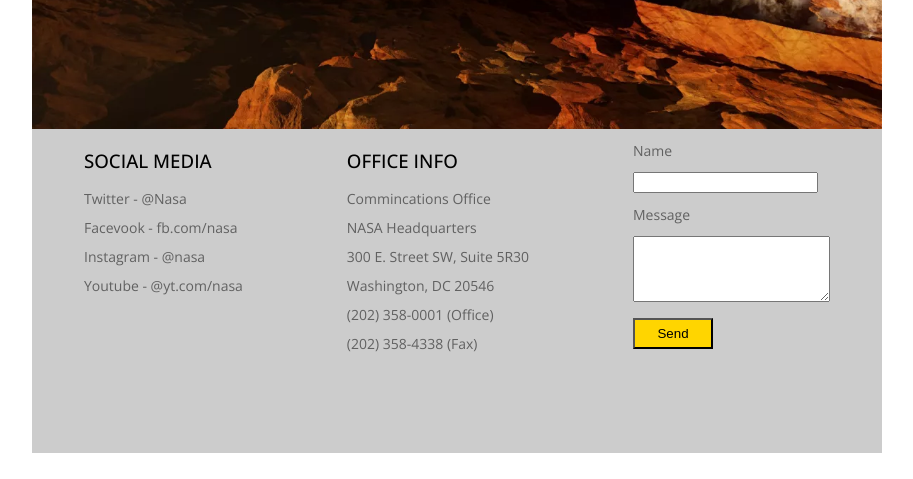
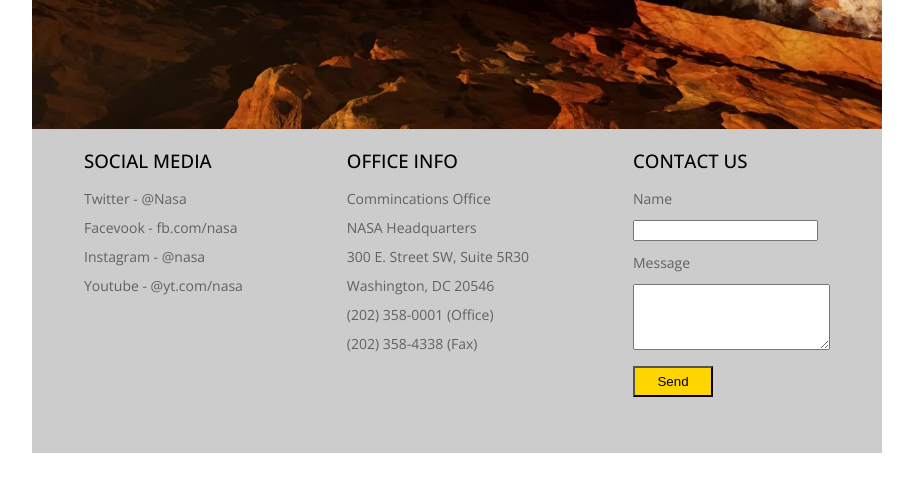
Before and after one commit to ACRamirez1/NASA, a plain HTML site: page index.html in a window 1280 px wide. Shown: the part 321-800 px from the top of the page, without its empty margins (183-1096 px from the left). Drawn offline with nearby package versions, Linux system fonts and the light colour scheme.

Commit message:
changes 2nd change to CSS

```diff
--- a/index.html
+++ b/index.html
@@ -35,6 +35,7 @@
         </section>
 
         <section>
+            <h3>contact us</h3>
             <form action="goessomewhere" method="get">
                 <p><label for="name">Name</label></p>
                 <p><input type="text" name="name" id="name"></p>
```
